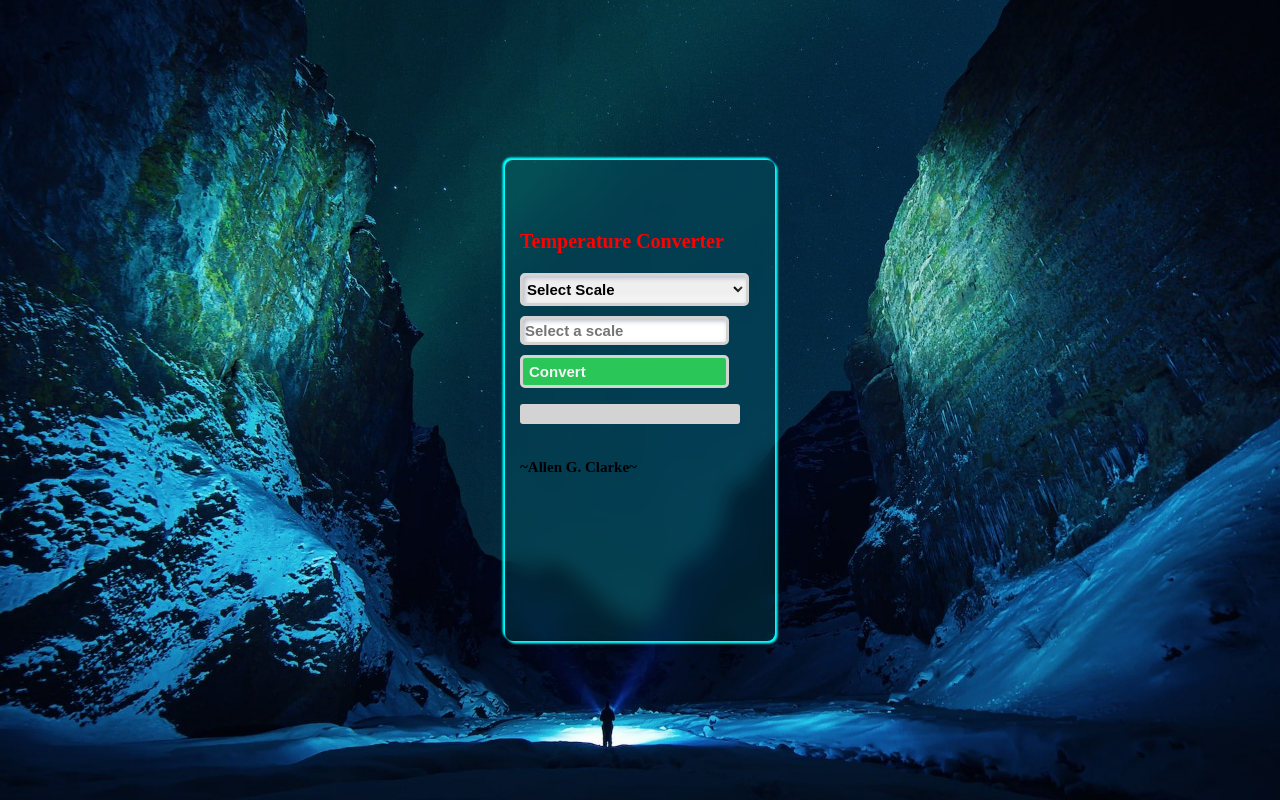
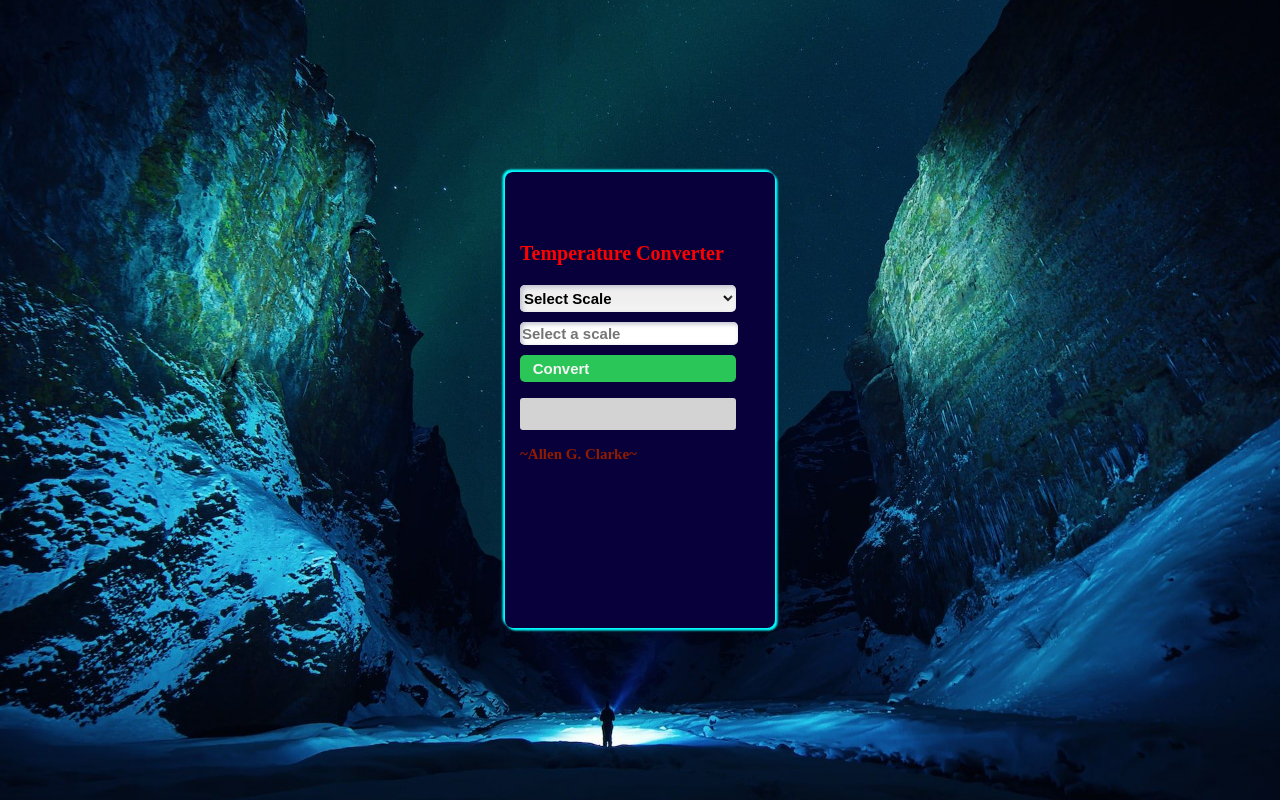
Before and after one commit to allen-clarke/conversions, a plain HTML site: page index.html in a window 1280 px wide. Drawn offline with Linux system fonts and the light colour scheme.

Commit message:
Modify the styles

```diff
--- a/temperature-conversion.css
+++ b/temperature-conversion.css
@@ -13,22 +13,23 @@ body {
     display: block;
     margin: 0 auto;
     width: 240px;
-    background-color: darkred;
     padding-left: 15px;
     padding-right: 15px;
-    padding-bottom: 250px;
     padding-bottom: 150px;
     border-radius: 8px;
-    background-color: rgba(0, 255, 255, 0.1);
-    backdrop-filter: blur(10px);
+    background-color: #08003B;
     box-shadow: 2px 2px 2px 0.5px rgba(0, 255, 255, 1), -2px -2px 2px 0.5px rgba(0, 255, 255, 1)
 }
 .dashboard {
     background-color: lightgray;
-    padding: 10px;
     border-radius: 3px;
-    display: inline-block;
-    width: 200px;
+    width: 216px;
+    height: 32px;
+    display: flex;
+    justify-content: space-around;
+    flex-direction: row;
+    align-content: center;
+    align-items: center;
 }
 h3 {
     font-weight: bold;
@@ -40,19 +41,16 @@ div {
     display: block;
 }
 .temperature-select {
-    padding-right: 50px;
     padding-top: 4px;
     padding-bottom: 4px;
     outline: none;
-    background-color: corl;
     border: none;
-    border-style: solid;
-    border-color: lightgray;
     font-size: 15px;
     font-weight: bold;
     border-radius: 5px;
     margin-bottom: 10px;
     box-shadow: inset 2px 2px 5px #babecc, inset -5px -5px 10px #ffffff73;
+    width: 216px;
 }
 .number-input {
     padding-right: 0px;
@@ -62,27 +60,26 @@ div {
     border: none;
     font-weight: bold;
     font-size: 15px;
-    border-style: solid;
-    border-color: lightgray;
     border-radius: 5px;
     margin-bottom: 10px;
     box-shadow: inset 2px 2px 5px #babecc, inset -5px -5px 10px #ffffff73;
+    width: 216px;
 }
 .convert-btn {
     padding-right: 140px;
     color: whitesmoke;
     background-color: rgb(42, 198, 88);
     border: none;
-    border-style: solid;
-    border-color: lightgray;
     padding-top: 5px;
     padding-bottom: 5px;
     font-family: Arial, Helvetica, sans-serif;
     font-size: 15px;
     font-weight: bold;
     border-radius: 5px;
+    width: 216px;
 }
 .author {
     font-size: 15px;
     font-weight: bold;
-}
+    color: #901B00;
+    }
```
